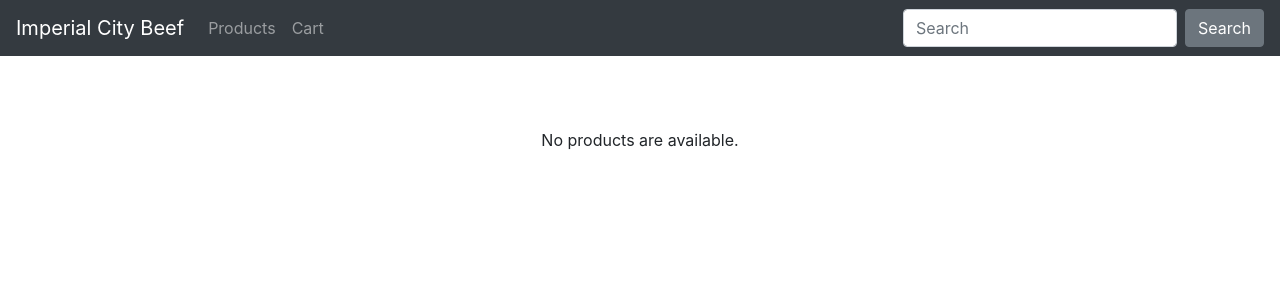
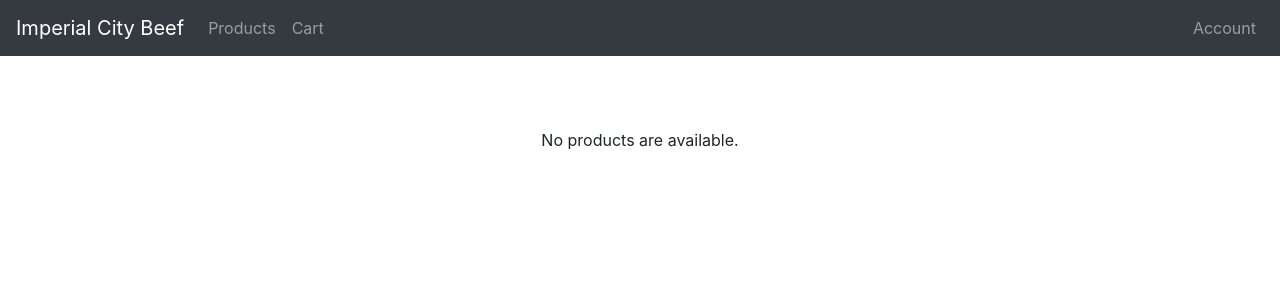
Before and after one commit to abcmer/imperial-city-beef, a Django app: page /erp/products/ in a window 1280 px wide. Shown: the top 300 px of the page. Run offline with Django 3.2, Linux system fonts and the light colour scheme; data that the repository does not hold is empty; some libraries are stand-ins or nearby versions.

Commit message:
add account to top righ of nav bar

```diff
--- a/imperial_city_beef/erp/templates/erp/base.html
+++ b/imperial_city_beef/erp/templates/erp/base.html
@@ -52,10 +52,11 @@
         <a class="nav-link" href="{% url 'erp:cart' 'ab3cb7e8-12a8-4c9a-9c51-21e8925dd70f' %}">Cart</a>
       </li>
     </ul>
-    <form class="form-inline my-2 my-lg-0">
-      <input class="form-control mr-sm-2" type="text" placeholder="Search" aria-label="Search">
-      <button class="btn btn-secondary my-2 my-sm-0" type="submit">Search</button>
-    </form>
+    <ul class="navbar-nav my-2 my-lg-0">
+      <li class="nav-item">
+        <a class="nav-link" href="">Account</a>
+      </li>
+    </ul>
   </div>
 </nav>
 
```
